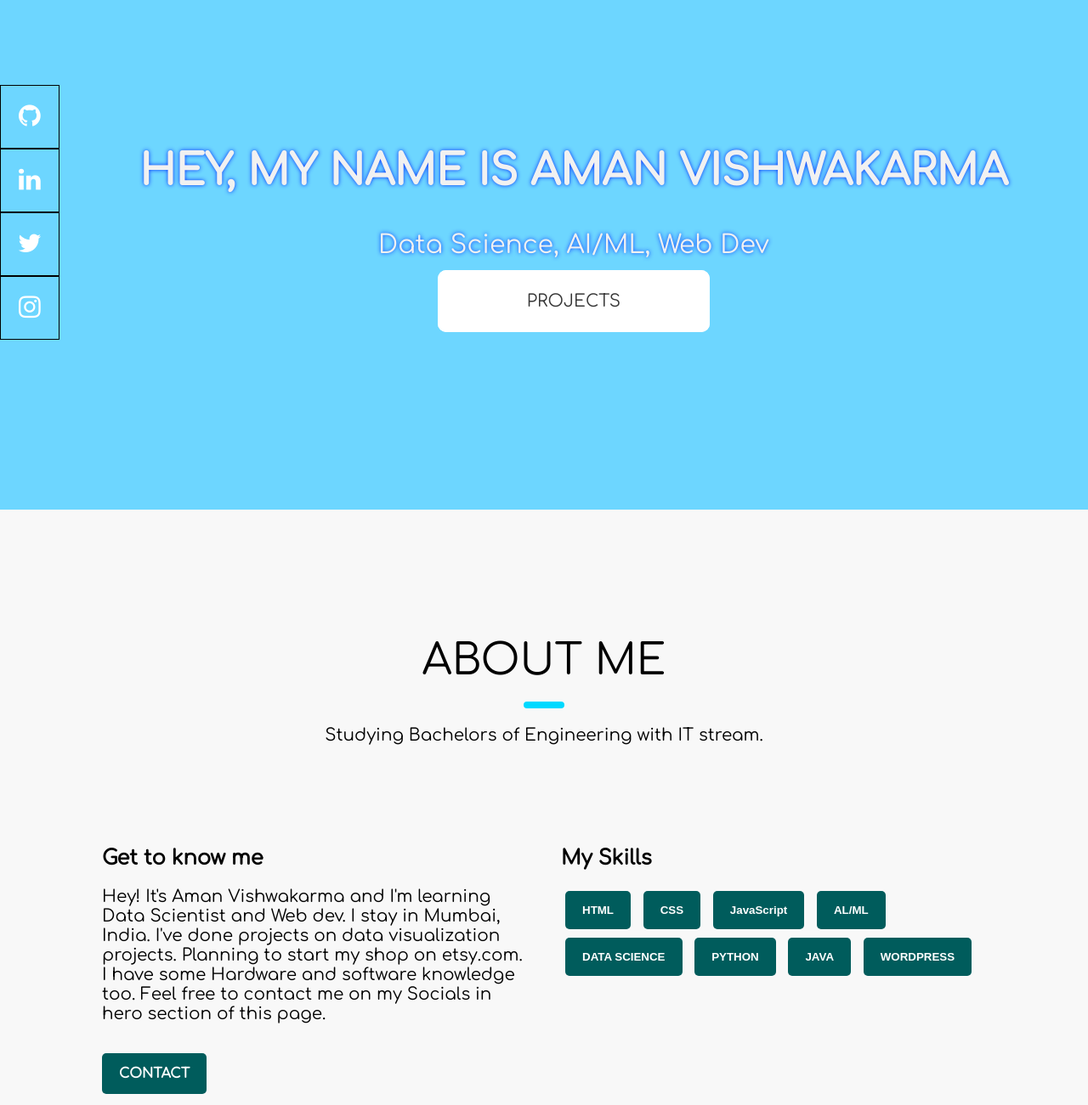
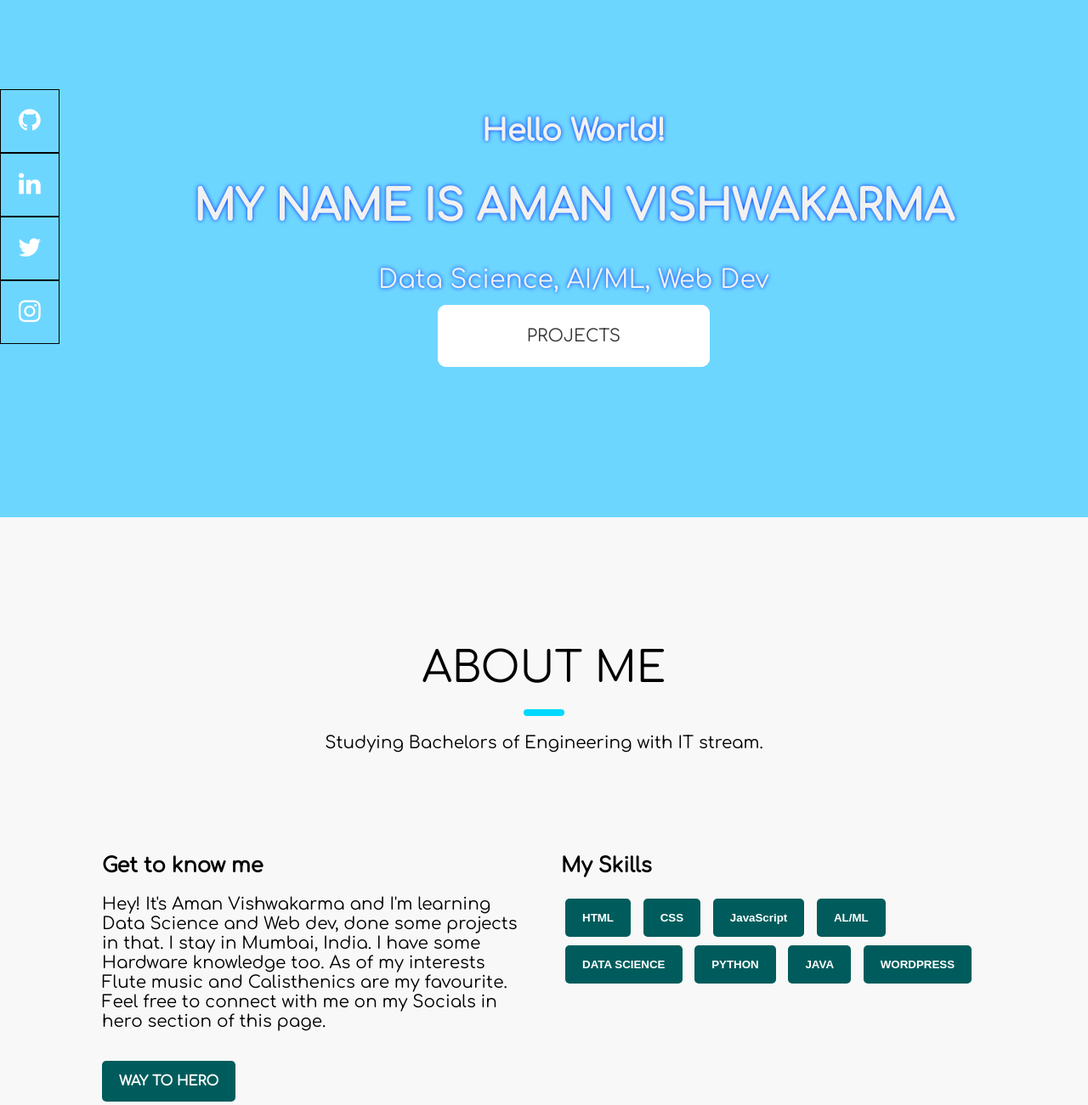
Before and after one commit to aman2151/portfolio_site, a plain HTML site: page index.html in a window 1280 px wide. Shown: the part 200-1501 px from the top of the page at 85% size. Drawn offline with Linux system fonts and the light colour scheme.

Commit message:
3rd commit

```diff
--- a/index.html
+++ b/index.html
@@ -51,7 +51,8 @@
                 </div>
             </div>
             <div class="intro-main">
-                <h1 class="intro-h1">HEY, MY NAME IS AMAN VISHWAKARMA</h1>
+                <h3 class="intro-h3">Hello World!</h3>
+                <h1 class="intro-h1">MY NAME IS AMAN VISHWAKARMA</h1>
                 <P>Data Science, AI/ML, Web Dev</P>
                 <a href="index.html#allproject" class="projects">PROJECTS</a>
             </div>
@@ -77,12 +78,10 @@
         <div class="about-column">
             <div class="about-gtknow">
                 <h1 class="abouth1">Get to know me</h1>
-                <p class="gtn-p">Hey! It's Aman Vishwakarma and I'm learning Data Scientist and Web dev. I stay in
-                    Mumbai, India. I've done
-                    projects on data visualization projects. Planning to start my shop on etsy.com. I have some Hardware
-                    and software knowledge too.
-                    Feel free to contact me on my Socials in hero section of this page.</p>
-                <a href="#" class="skills" id="skills-contact">CONTACT</a>
+                <p class="gtn-p">Hey! It's Aman Vishwakarma and I'm learning Data Science and Web dev, done some projects in that. I stay in
+                    Mumbai, India. I have some Hardware knowledge too. As of my interests Flute music and Calisthenics are my favourite.
+                    Feel free to connect with me on my Socials in hero section of this page.</p>
+                <a href="index.html#hero" class="skills" id="skills-contact">WAY TO HERO</a>
             </div>
             <div class="about-skills">
                 <h1 class="abouth1">My Skills</h1>
```
Also changed, not shown: images/portfolio2.png (added).
